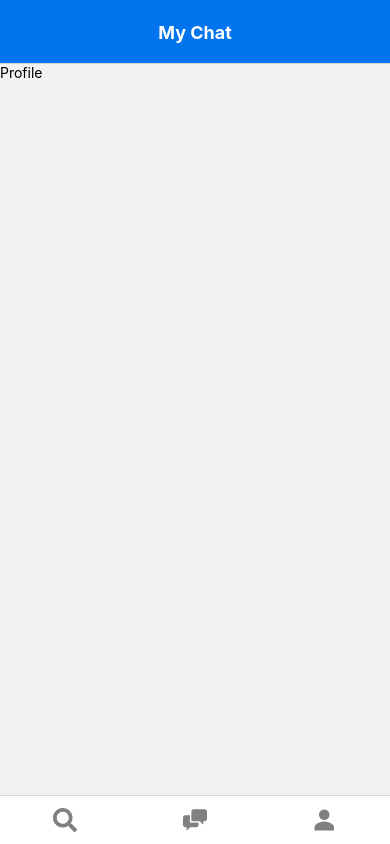
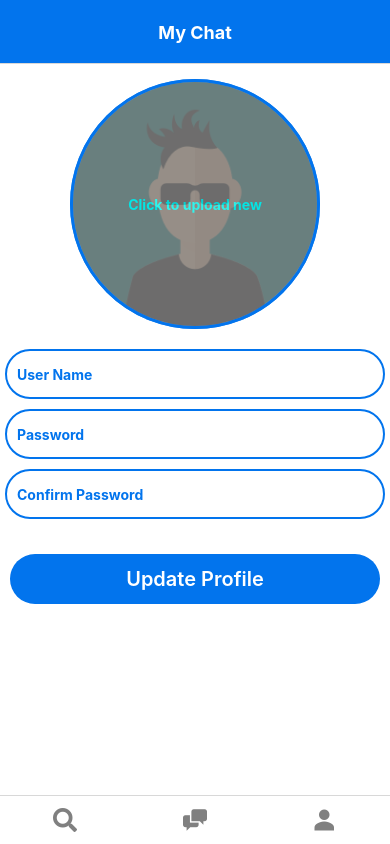
Before and after one commit to Brainless-Loco/myChattingApp, a React Native app: screen /profile in a window 390 px wide. Built offline with nearby package versions, Linux system fonts and the light colour scheme.

Commit message:
Profile Tab designed

```diff
--- a/components/ASingleChat.js
+++ b/components/ASingleChat.js
@@ -4,7 +4,7 @@ import { Ionicons } from '@expo/vector-icons';
 
 export default function ASingleChat() {
   return (
-    <Pressable style={styles.container}>
+    <Pressable  onPress={()=>{console.log('hahaha')}} style={styles.container}>
         <Image style={styles.imageStyle} source={require('../assets/images/avatar.png')}/>
         <View style={styles.midContainerStyle}>
             <Text style={styles.chatNameStyle}>Dhinka Chika Dhin</Text>
--- a/components/HomeTabs/Profile.js
+++ b/components/HomeTabs/Profile.js
@@ -1,10 +1,83 @@
-import { View, Text } from 'react-native'
+import { View, Text, Image, Pressable, StyleSheet, ScrollView, TextInput } from 'react-native'
 import React from 'react'
 
 export default function Profile() {
   return (
-    <View>
-      <Text>Profile</Text>
+    <ScrollView showsHorizontalScrollIndicator={false} showsVerticalScrollIndicator={false} style={{backgroundColor:'white'}}>
+
+
+      {/* New Profile Picture Upload */}
+      <Pressable style={styles.imageUploadButtonContainer}>
+        <Image style={styles.imageStyle} source={require('../../assets/images/avatar.png')}/>
+        <View style={styles.overlayEffect}>
+            <Text style={{fontWeight:'bold',color:'cyan'}}>Click to upload new</Text>
+        </View>
+      </Pressable>
+
+    {/* Change User Name */}
+
+    <View style={{margin:5}}>
+      <TextInput style={styles.textInputStyle} placeholder='User Name'/>
+      <TextInput style={styles.textInputStyle} placeholder='Password'/>
+      <TextInput style={styles.textInputStyle} placeholder='Confirm Password'/>
     </View>
+
+      <Pressable style={styles.updateProfileBtn}>
+        <Text style={{color:'white',fontSize:20,fontWeight:'600'}}>Update Profile</Text>
+      </Pressable>
+
+    </ScrollView>
   )
 }
+
+const styles = StyleSheet.create({
+  imageUploadButtonContainer:{
+    display:'flex',
+    justifyContent:'center',
+    alignItems:'center',
+    height:'auto',
+    padding:10,
+    margin:5
+  },
+  imageStyle:{
+    height:250,
+    width:250,
+    borderWidth:3,
+    borderColor:'#0274ed',
+    borderRadius:125
+  },
+  overlayEffect:{
+    height:250,
+    width:250,
+    backgroundColor:'gray',
+    opacity:0.8,
+    position:'absolute',
+    borderRadius:125,
+    display:'flex',
+    justifyContent:'center',
+    flexDirection:'row',
+    alignItems:'center',
+    borderWidth:3,
+    borderColor:'#0274ed',
+  },
+  textInputStyle:{
+    borderWidth:2,
+    borderColor:'#0274ed',
+    borderRadius:30,
+    height:50,
+    color:'#0274ed',
+    padding:10,
+    fontWeight:'bold',
+    marginBottom:10
+  },
+  updateProfileBtn:{
+    backgroundColor:'#0274ed',
+    height:50,
+    borderRadius:25,
+    margin:10,
+    display:'flex',
+    justifyContent:'center',
+    alignItems:'center',
+    marginTop:20
+  }
+})
```
